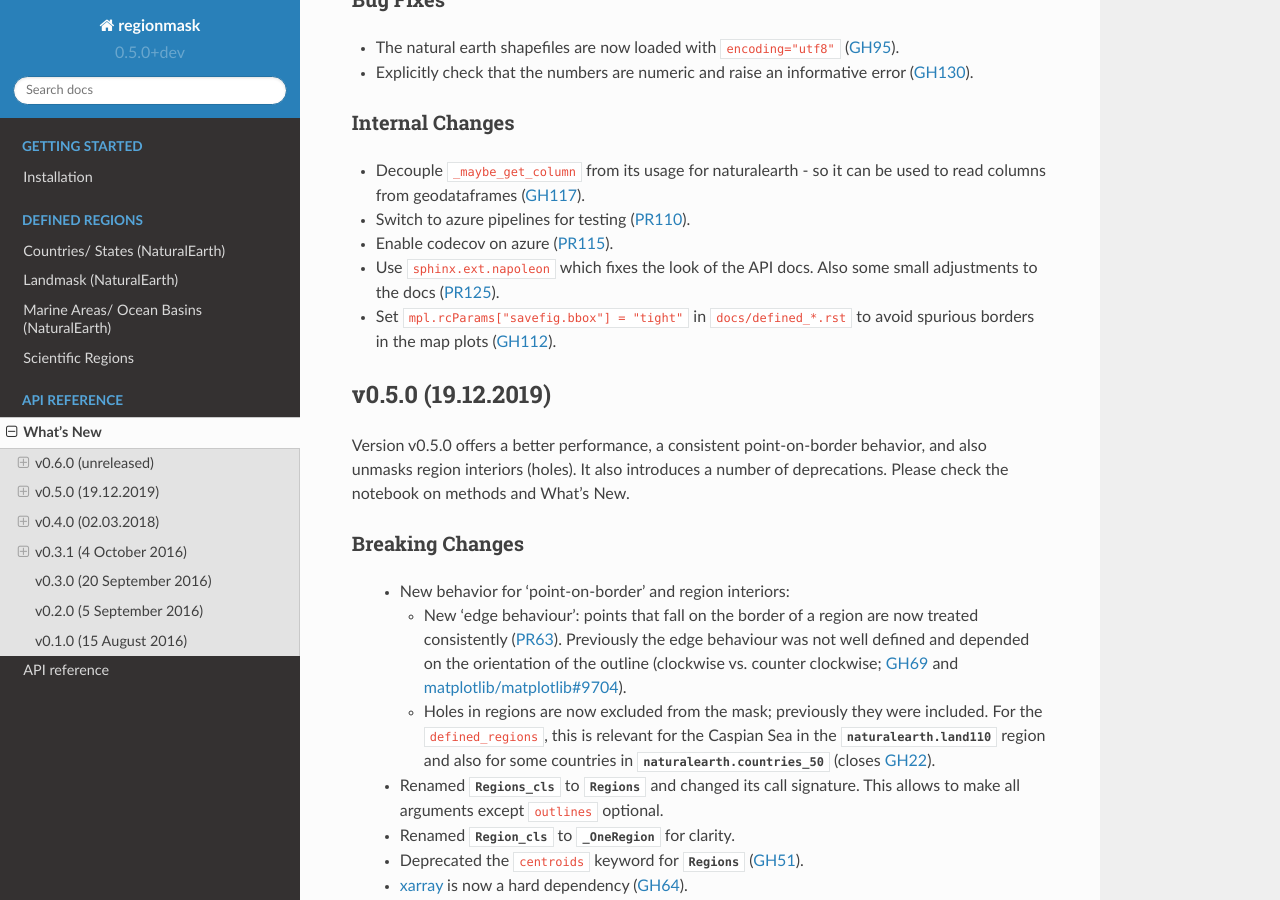
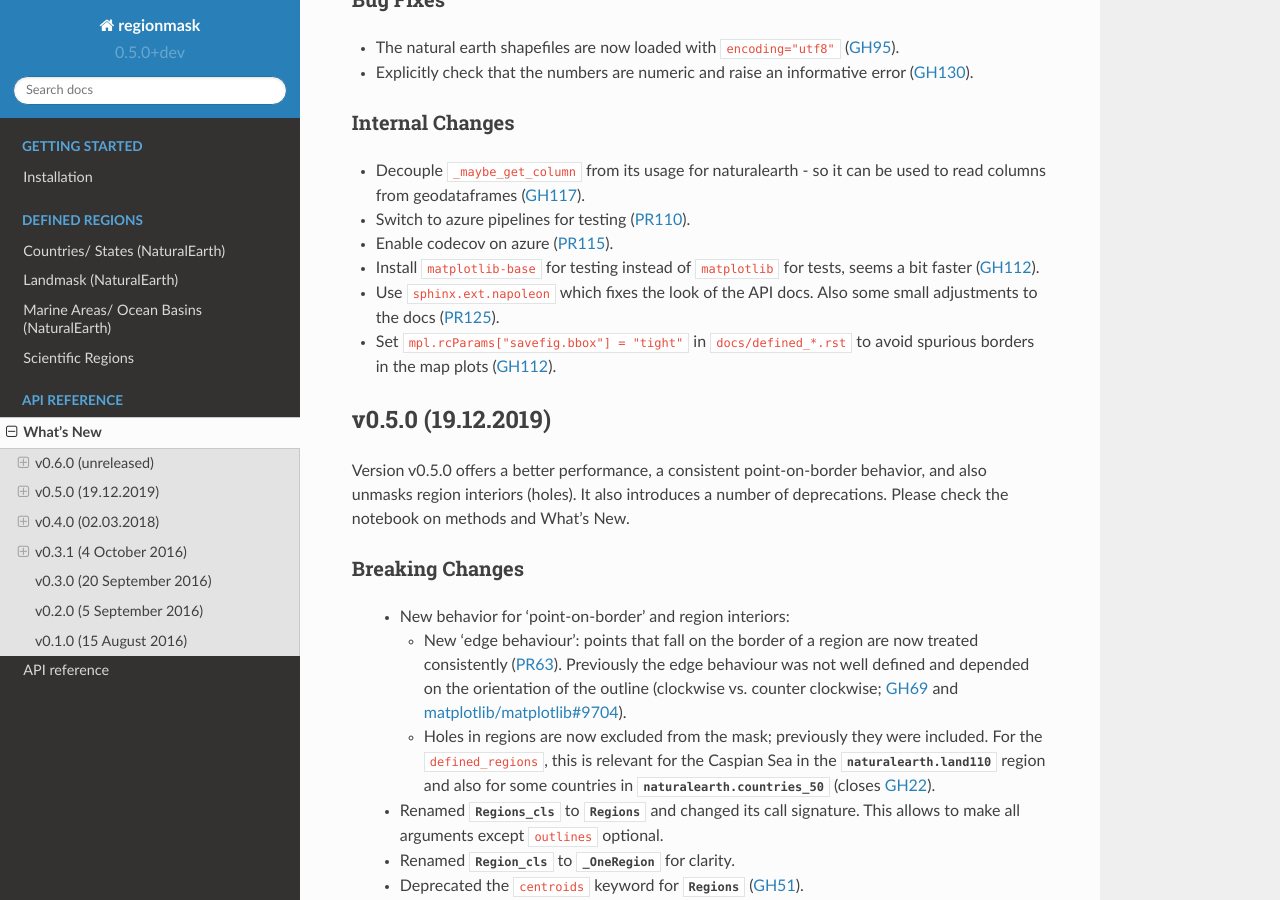
Before and after one commit to regionmask/regionmask, a Sphinx documentation site: the page built from docs/whats_new.rst, in a window 1280 px wide and 900 px high, scrolled down 824 px. Built offline with Sphinx 7.4.7 and the Read the Docs theme 2.0.0, drawn with Linux system fonts in a browser that asks for light colours; pages that are not in the unit, such as notebooks, are missing from menus.

Commit message:
what's new

```diff
--- a/docs/whats_new.rst
+++ b/docs/whats_new.rst
@@ -50,6 +50,8 @@ Internal Changes
   used to read columns from geodataframes (:issue:`117`).
 - Switch to azure pipelines for testing (:pull:`110`).
 - Enable codecov on azure (:pull:`115`).
+- Install ``matplotlib-base`` for testing instead of ``matplotlib`` for tests,
+  seems a bit faster (:issue:`112`).
 - Use ``sphinx.ext.napoleon`` which fixes the look of the API docs. Also some
   small adjustments to the docs (:pull:`125`).
 - Set ``mpl.rcParams["savefig.bbox"] = "tight"`` in ``docs/defined_*.rst`` to avoid
```
